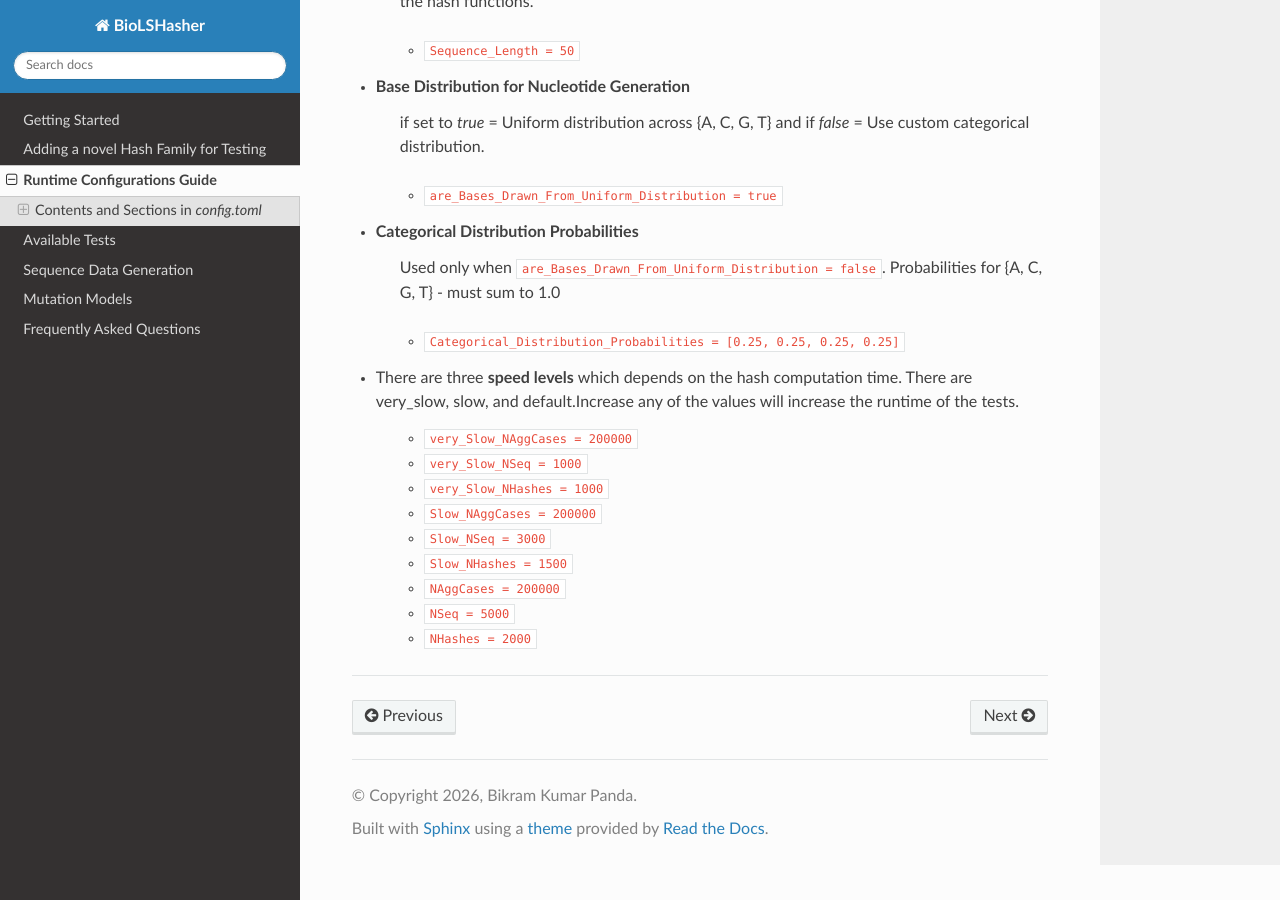
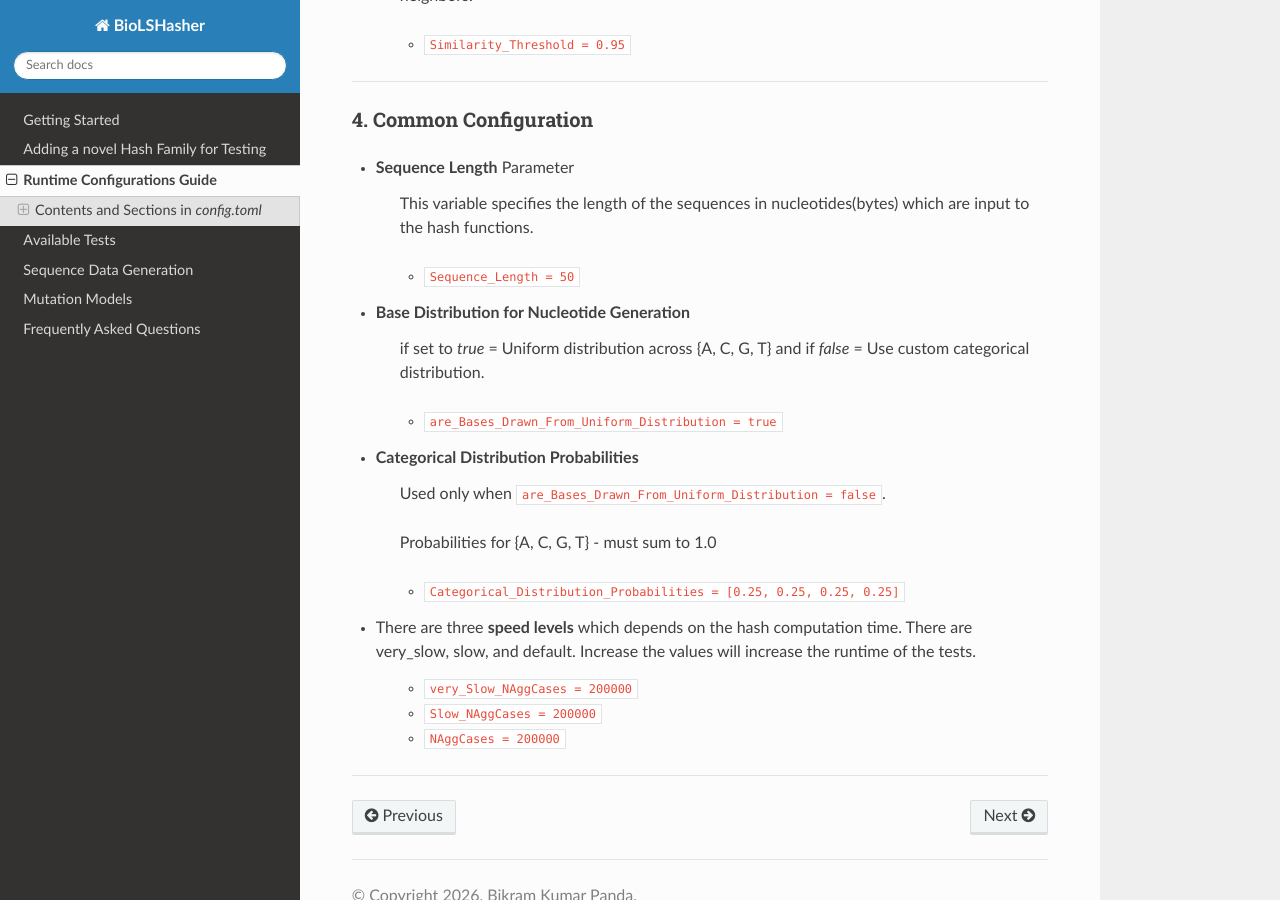
Before and after one commit to bpanda-dev/BioLSHasher-guide, a Sphinx documentation site: the page built from docs/source/content/runtimeParameters.rst, in a window 1280 px wide and 900 px high, scrolled down 2347 px. Built offline with Sphinx 7.4.7 and the Read the Docs theme 3.1.0, drawn with Linux system fonts in a browser that asks for light colours; some of the changed text lies outside the part shown.

Commit message:
small edit

```diff
--- a/docs/source/content/runtimeParameters.rst
+++ b/docs/source/content/runtimeParameters.rst
@@ -131,21 +140,17 @@ To control the AND-OR amplification for the collision test, we set the following
 - **Categorical Distribution Probabilities**
 
 	Used only when ``are_Bases_Drawn_From_Uniform_Distribution = false``.
+
 	Probabilities for {A, C, G, T} - must sum to 1.0
 
 	- ``Categorical_Distribution_Probabilities = [0.25, 0.25, 0.25, 0.25]``
 
 
-- There are three **speed levels** which depends on the hash computation time. There are very_slow, slow, and default.Increase any of the values will increase the runtime of the tests.
+- There are three **speed levels** which depends on the hash computation time. There are very_slow, slow, and default. Increase the values will increase the runtime of the tests.
 
 	- ``very_Slow_NAggCases = 200000``
-	- ``very_Slow_NSeq = 1000``
-	- ``very_Slow_NHashes = 1000``
 	- ``Slow_NAggCases = 200000``
-	- ``Slow_NSeq = 3000``
-	- ``Slow_NHashes = 1500``
 	- ``NAggCases = 200000``
-	- ``NSeq = 5000``
-	- ``NHashes = 2000``
+
 
 ----
```
Also changed, not shown: other parts of docs/source/content/runtimeParameters.rst (+9 -0 lines).
